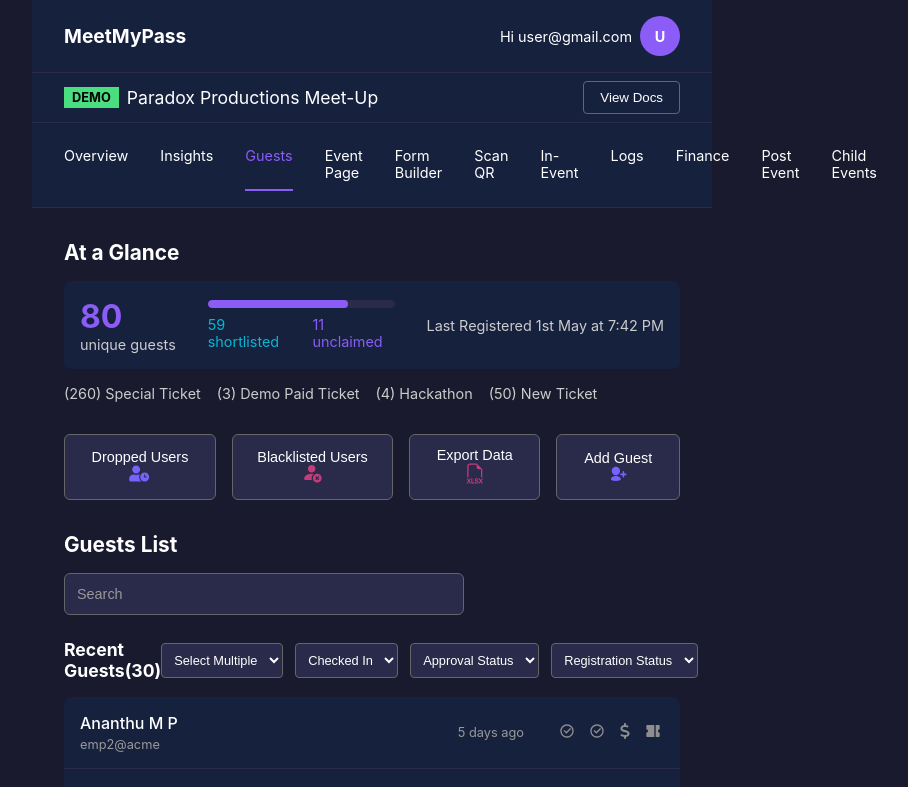
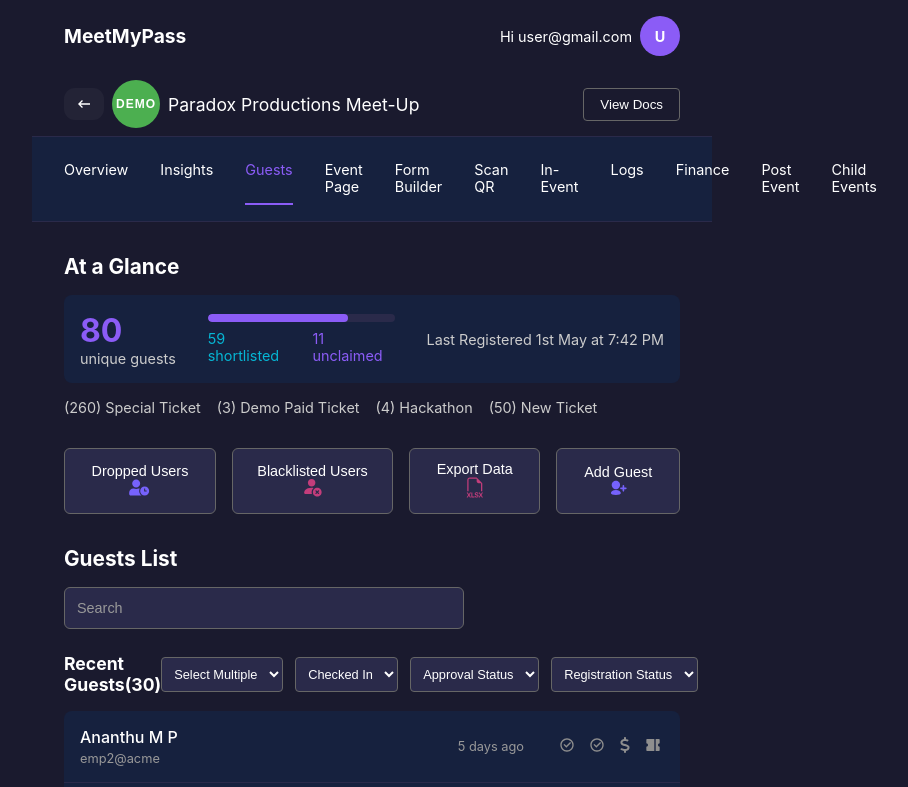
Before and after one commit to dariogeorge21/intern-task1, a React (Vite) app: page / in a window 1280 px wide. Shown: the top 787 px of the page, without its empty margins (268-1176 px from the left). Built offline with nearby package versions, Linux system fonts and the light colour scheme.

Commit message:
badge demo

```diff
--- a/src/App.css
+++ b/src/App.css
@@ -22,8 +22,7 @@ body {
   justify-content: space-between;
   align-items: center;
   padding: 1rem 2rem;
-  background-color: #16213e;
-  border-bottom: 1px solid #2a2a4a;
+
 }
 
 .header-left {
@@ -44,15 +43,24 @@ body {
   font-size: 1.1rem;
 }
 
-.demo-badge {
-  background-color: #4ade80;
-  color: #000;
-  padding: 0.2rem 0.5rem;
-  border-radius: full;
-  font-size: 0.8rem;
-  font-weight: bold;
+.circle {
+    width: 48px;
+    height: 48px;
+    background-color: #4caf50;
+    border-radius: 50%;
+    display: flex;
+    justify-content: center;
+    align-items: center;
+    position: relative;
 }
 
+.text {
+    color: white;
+    font-size: 12px;
+    font-weight: bold;
+    font-family: Arial, sans-serif;
+    letter-spacing: 1px;
+}
 .header-right {
   display: flex;
   align-items: center;
@@ -83,7 +91,7 @@ body {
   justify-content: space-between;
   align-items: center;
   padding: 0.5rem 2rem;
-  background-color: #16213e;
+
   border-bottom: 1px solid #2a2a4a;
 }
 
--- a/src/App.tsx
+++ b/src/App.tsx
@@ -36,7 +36,14 @@ export default function App() {
       </header>
       <div className="low-header">
         <div className="event-title">
-            <span className="demo-badge">DEMO</span>
+          <svg width="40" height="32" viewBox="0 0 40 32" fill="none" xmlns="http://www.w3.org/2000/svg">
+            <rect width="40" height="32" rx="11" fill="white" fill-opacity="0.04"/>
+            <path d="M26 15.3333H16.5533L18.94 12.94L18 12L14 16L18 20L18.94 19.06L16.5533 16.6667H26V15.3333Z" fill="white"/>
+          </svg>
+
+            <div className="circle">
+              <span className="text">DEMO</span>
+            </div>
             Paradox Productions Meet-Up
         </div>
         <div id="docs">
```
